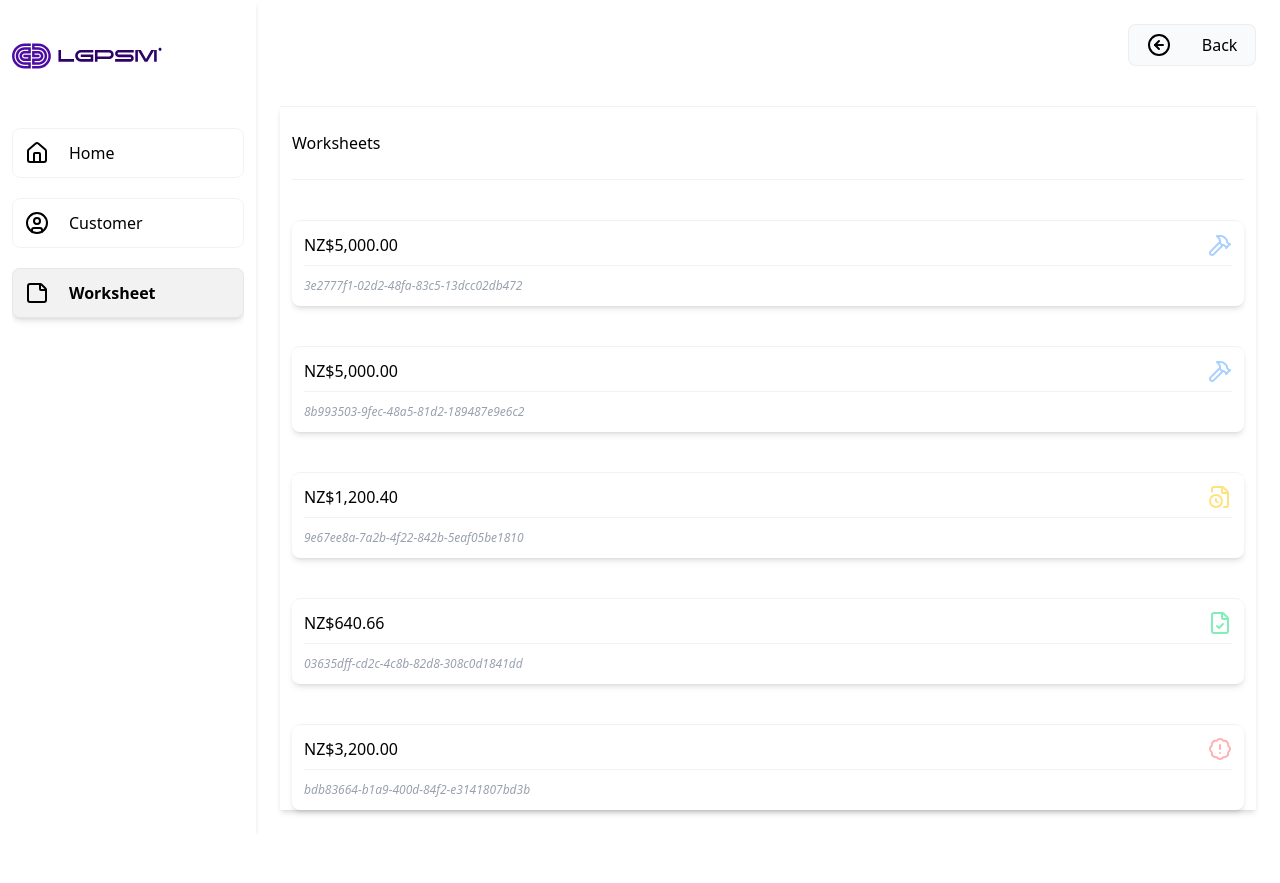
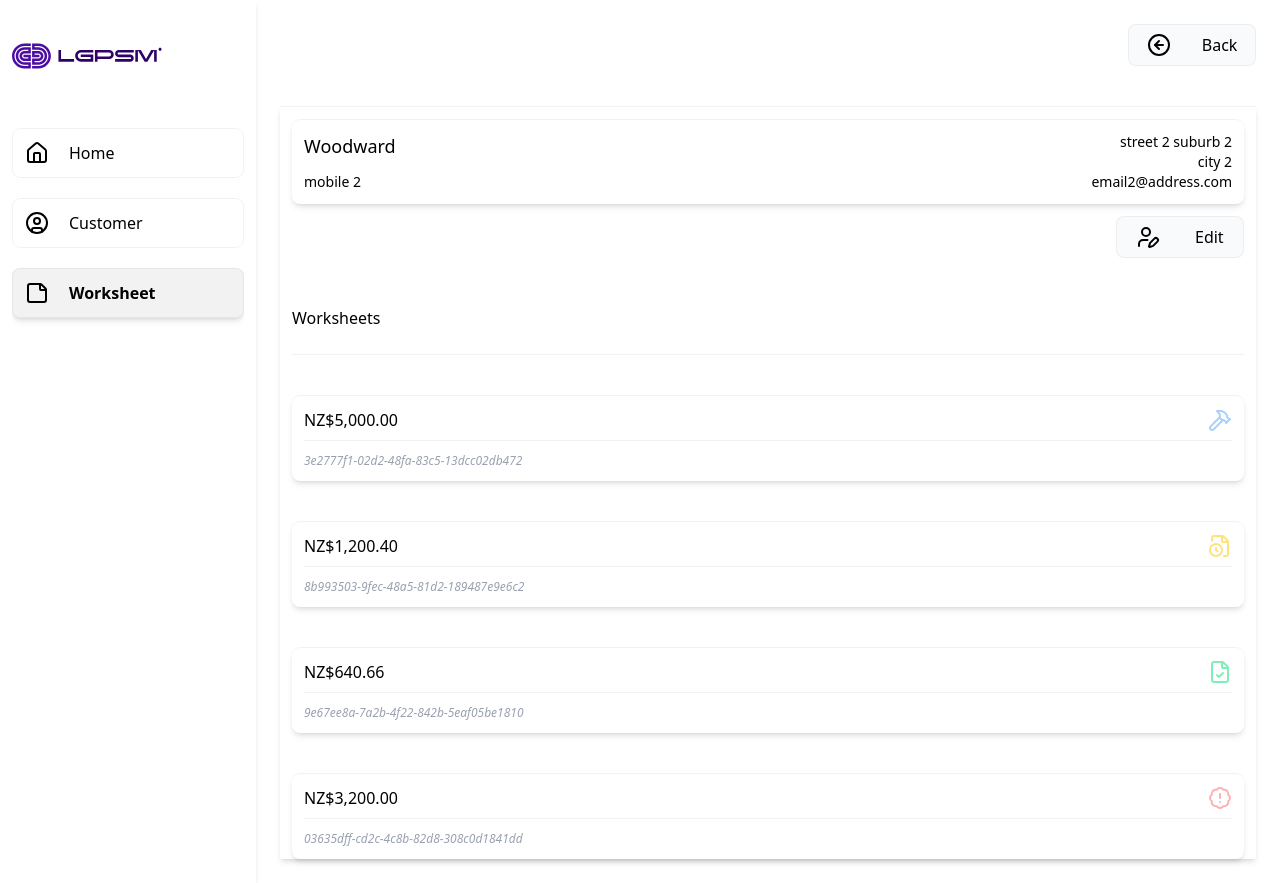
Before and after one commit to Miho19/lewiss-client, a React (Vite) app: page /customer in a window 1280 px wide. Both pictures are taken after a click on the item 768 px from the left and 621 px from the top of the page. Before the commit the page ends 834 px from the top, so only its background shows below. Built offline with nearby package versions, Linux system fonts and the light colour scheme.

Commit message:
Reusing customer search result as header to worksheet page, added editing button

```diff
--- /dev/null
+++ b/src/components/customer/CustomerInformation.tsx
@@ -0,0 +1,32 @@
+import { useEffect } from 'react';
+import useCustomerSelect from '../../hooks/useCustomerSelect';
+import { useNavigate } from 'react-router';
+import CustomerSearchResultElement from './CustomerSearchResultElement';
+import ButtonGrey from '../common/ButtonGrey';
+import { UserPen } from 'lucide-react';
+
+function CustomerInformation() {
+  const navigator = useNavigate();
+  const customerSelected = useCustomerSelect();
+
+  useEffect(() => {
+    if (typeof customerSelected.customer === 'undefined') navigator('/customer');
+  }, [customerSelected]);
+
+  if (typeof customerSelected.customer === 'undefined') {
+    return <div></div>;
+  }
+
+  function editButtonOnClickHandler() {}
+
+  return (
+    <div className="flex w-full flex-col space-y-3">
+      <CustomerSearchResultElement customer={customerSelected.customer} hoverable={false} />
+      <div className="flex w-full justify-end">
+        <ButtonGrey buttonText="Edit" onClickHandler={editButtonOnClickHandler} icon={UserPen} />
+      </div>
+    </div>
+  );
+}
+
+export default CustomerInformation;
--- a/src/components/customer/CustomerSearchResultElement.tsx
+++ b/src/components/customer/CustomerSearchResultElement.tsx
@@ -4,9 +4,10 @@ import type { CustomerType } from '../../zod/Customer';
 
 type Props = {
   customer: CustomerType;
+  hoverable: boolean;
 };
 function CustomerSearchResultElement(props: Props) {
-  const { customer } = props;
+  const { customer, hoverable } = props;
   const selectedCustomerContext = useCustomerSelect();
   const navigator = useNavigate();
 
@@ -18,7 +19,7 @@ function CustomerSearchResultElement(props: Props) {
   return (
     <li
       onClick={onClickHandler}
-      className="flex flex-1 w-full flex-col p-3 shadow-md sm:rounded-lg hover:bg-gray-100 transition-all duration-100 ease-in-out group cursor-pointer hover:-translate-y-3 border-t border-black/5"
+      className={`flex flex-1 w-full flex-col p-3 shadow-md sm:rounded-lg ${hoverable === true ? `hover:bg-gray-100 hover:-translate-y-3 cursor-pointer` : ``} transition-all duration-100 ease-in-out group border-t border-black/5`}
     >
       <div className="flex flex-1 w-full justify-between">
         <p className="text-lg">{customer.familyName}</p>
--- a/src/components/customer/CustomerSearchResultList.tsx
+++ b/src/components/customer/CustomerSearchResultList.tsx
@@ -3,7 +3,7 @@ import { testCustomers } from '../../utility/msw/customer-example';
 
 function CustomerSearchResultList() {
   const customerSearchResultElements = testCustomers.map((c) => (
-    <CustomerSearchResultElement key={c.id} customer={c} />
+    <CustomerSearchResultElement key={c.id} customer={c} hoverable={true} />
   ));
 
   if (customerSearchResultElements.length === 0) return <div></div>;
--- a/src/components/customer/CustomerSelectedBubble.tsx
+++ /dev/null
@@ -1,9 +0,0 @@
-import useCustomerSelect from '../../hooks/useCustomerSelect';
-
-function CustomerSelectedBubble() {
-  const customerSelected = useCustomerSelect();
-
-  return <div></div>;
-}
-
-export default CustomerSelectedBubble();
--- a/src/pages/WorksheetHomePage.tsx
+++ b/src/pages/WorksheetHomePage.tsx
@@ -4,6 +4,7 @@ import { useNavigate } from 'react-router';
 import ButtonGrey from '../components/common/ButtonGrey';
 import { useEffect } from 'react';
 import WorksheetList from '../components/worksheet/WorksheetList';
+import CustomerInformation from '../components/customer/CustomerInformation';
 
 function WorksheetHomePage() {
   const selectedCustomer = useCustomerSelect();
@@ -29,6 +30,9 @@ function WorksheetHomePage() {
         />
       </div>
       <div className="w-full h-full flex flex-col space-y-6 shadow-md px-3 border-t border-black/5">
+        <div className="flex w-full justify-end pt-3">
+          <CustomerInformation />
+        </div>
         <WorksheetList />
       </div>
     </div>
--- a/src/pages/WorksheetPage.tsx
+++ b/src/pages/WorksheetPage.tsx
@@ -3,6 +3,7 @@ import ButtonGrey from '../components/common/ButtonGrey';
 import { CircleArrowLeft } from 'lucide-react';
 import { useEffect } from 'react';
 import useCustomerSelect from '../hooks/useCustomerSelect';
+import { testWorksheet } from '../utility/msw/worksheet-example';
 
 type WorksheetPageParams = {
   worksheetId: string;
@@ -20,9 +21,11 @@ function WorksheetPage() {
   }, []);
 
   function backButtonOnClickHandler() {
-    navigator('/customer');
+    navigator('/worksheet');
   }
-  // use react query to get worksheet from backend...
+  // use react query to get worksheet from backend..
+  // not really sure what I want to do with customer bubble yet
+  const worksheet = testWorksheet;
 
   return (
     <div className="w-full h-full flex flex-col items-center space-y-10">
--- a/src/utility/msw/worksheet-example.ts
+++ b/src/utility/msw/worksheet-example.ts
@@ -15,15 +15,6 @@ export const testWorksheet: WorksheetType = {
 
 export const testWorksheets: WorksheetType[] = [
   testWorksheet,
-  {
-    id: uuidv4(),
-    customerId: testCustomerId,
-    price: 5000.0,
-    discount: 120.0,
-    newBuild: false,
-    calloutFee: 95,
-    status: 'New',
-  },
   {
     id: uuidv4(),
     customerId: testCustomerId,
```
Also changed, not shown: src/utility/msw/product-example.ts (added).
